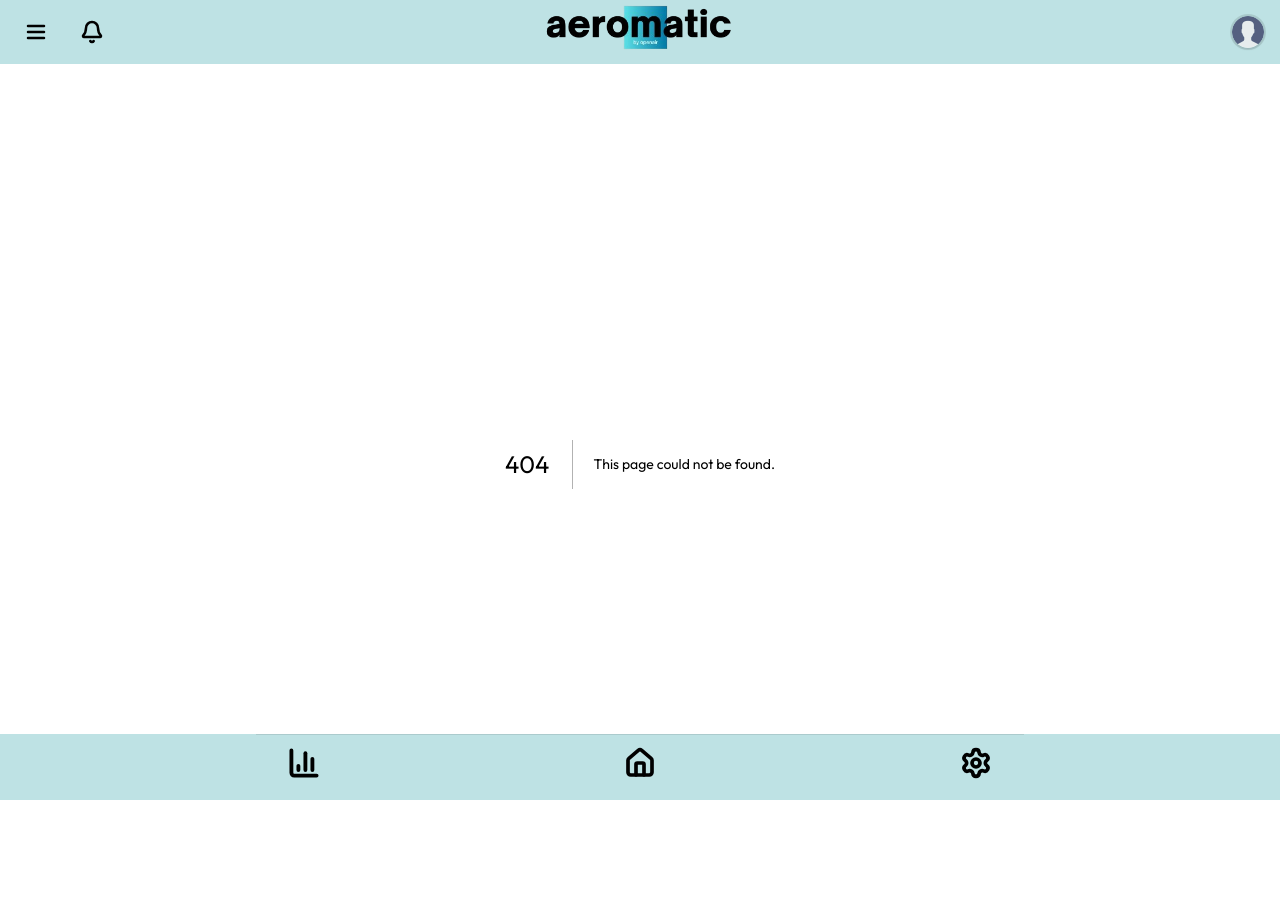
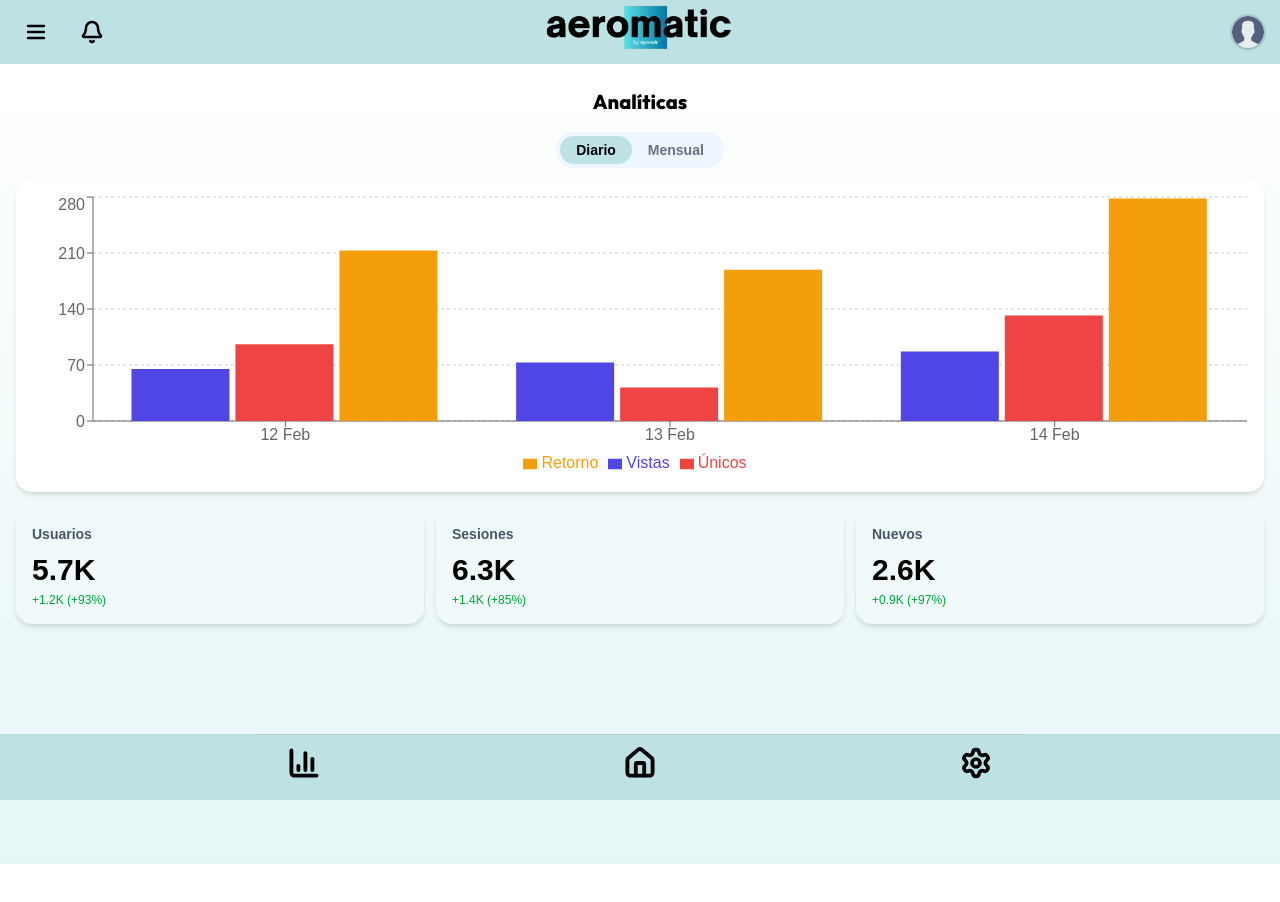
Before and after one commit to DiederichSolis/aeromatic, a Next.js app: page /stats in a window 1280 px wide. Before the commit this address had no page. Shown: the top 902 px of the page. Built offline with nearby package versions, Linux system fonts and the light colour scheme.

Commit message:
add: page estadisitcas

```diff
--- a/package.json
+++ b/package.json
@@ -18,10 +18,13 @@
     "@capacitor/core": "^7.4.3",
     "@capacitor/ios": "^7.4.3",
     "clsx": "^2.1.1",
+    "date-fns": "^4.1.0",
     "lucide-react": "^0.542.0",
     "next": "15.5.2",
     "react": "19.1.0",
-    "react-dom": "19.1.0"
+    "react-dom": "19.1.0",
+    "react-router-dom": "^7.8.2",
+    "recharts": "^3.1.2"
   },
   "devDependencies": {
     "@capacitor/cli": "^7.4.3",
--- /dev/null
+++ b/src/app/stats/page.tsx
@@ -0,0 +1,101 @@
+"use client";
+
+import { useState, useMemo } from "react";
+import {
+  BarChart,
+  Bar,
+  XAxis,
+  YAxis,
+  Tooltip,
+  ResponsiveContainer,
+  CartesianGrid,
+  Legend,
+} from "recharts";
+
+type Mode = "daily" | "monthly";
+
+const dailySample = [
+  { label: "12 Feb", views: 65, unique: 96, returns: 213 },
+  { label: "13 Feb", views: 73, unique: 42, returns: 189 },
+  { label: "14 Feb", views: 87, unique: 132, returns: 278 },
+];
+
+const monthlySample = [
+  { label: "Nov", views: 1450, unique: 980, returns: 2100 },
+  { label: "Dec", views: 1620, unique: 1100, returns: 2400 },
+  { label: "Jan", views: 1710, unique: 1205, returns: 2630 },
+];
+
+function StatCard({ title, value, diff }: { title: string; value: string; diff: string }) {
+    return (
+      <div className="flex-1 rounded-2xl shadow-md p-4 bg-[#f0fafa]">
+        <div className="text-sm font-semibold text-gray-600 mb-2">{title}</div>
+        <div className="text-3xl font-bold text-black">{value}</div>
+        <div className="text-xs mt-1 text-green-600">{diff}</div>
+      </div>
+    );
+  }
+
+
+export default function StatsPage() {
+  const [mode, setMode] = useState<Mode>("daily");
+
+  const chartData = useMemo(() => {
+    return mode === "daily" ? dailySample : monthlySample;
+  }, [mode]);
+
+  return (
+    <div className="min-h-screen pb-24 bg-gradient-to-b from-white to-[#e6f6f7]">
+      {/* Header */}
+      <div className="px-5 pt-6 pb-3 text-center">
+      <h1 className="text-xl font-bold text-black">Analíticas</h1>
+        <div className="mt-4 inline-flex bg-[#eef7ff] rounded-full p-1">
+        <button
+        className={`px-4 py-1 rounded-full text-sm font-semibold ${
+            mode === "daily" ? "bg-[#bee2e4] text-black" : "text-gray-500"
+        }`}
+        >
+        Diario
+        </button>
+        <button
+        className={`px-4 py-1 rounded-full text-sm font-semibold ${
+            mode === "monthly" ? "bg-[#bee2e4] text-black" : "text-gray-500"
+        }`}
+        >
+        Mensual
+        </button>
+        </div>
+      </div>
+
+      {/* Chart */}
+      <div className="px-4">
+        <div className="rounded-2xl bg-white p-3 shadow-md">
+          <div className="h-72">
+            <ResponsiveContainer width="100%" height="100%">
+              <BarChart data={chartData} barGap={6}>
+                <CartesianGrid strokeDasharray="3 3" vertical={false} />
+                <XAxis dataKey="label" />
+                <YAxis />
+                <Tooltip />
+                <Legend />
+                <Bar dataKey="views" name="Vistas" fill="#4F46E5" />
+                <Bar dataKey="unique" name="Únicos" fill="#EF4444" />
+                <Bar dataKey="returns" name="Retorno" fill="#F59E0B" />
+              </BarChart>
+            </ResponsiveContainer>
+          </div>
+        </div>
+      </div>
+
+      {/* KPI cards */}
+      <div className="px-4 mt-4 flex gap-3">
+        <StatCard title="Usuarios" value="5.7K" diff="+1.2K (+93%)" />
+        <StatCard title="Sesiones" value="6.3K" diff="+1.4K (+85%)" />
+        <StatCard title="Nuevos" value="2.6K" diff="+0.9K (+97%)" />
+      </div>
+
+      {/* Espacio para no tapar con la barra inferior */}
+      <div className="h-20" />
+    </div>
+  );
+}
--- a/src/components/Footer.tsx
+++ b/src/components/Footer.tsx
@@ -12,7 +12,7 @@ export default function Footer() {
   const pathname = usePathname();
   const items = [
     { href: "/stats", label: "Estadísticas", icon: BarChart3 },
-    { href: "/home",  label: "Inicio",        icon: Home },
+    { href: "/",  label: "Inicio", icon: Home },
     { href: "/ajustes", label: "Ajustes",     icon: Settings },
   ];
 
```
Also changed, not shown: 1 other file (tests, documents, lock files or other folders).
